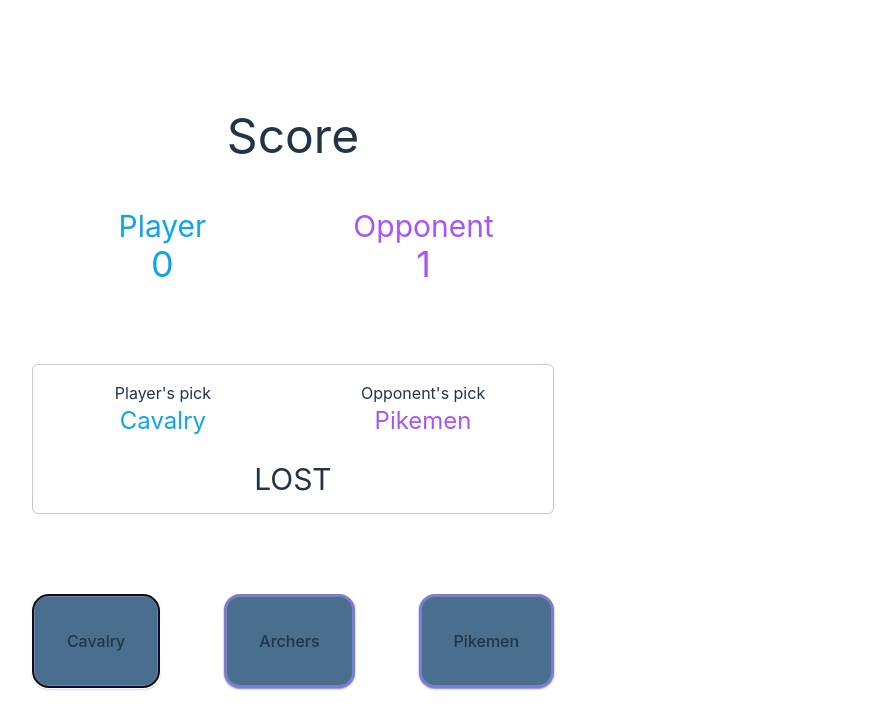
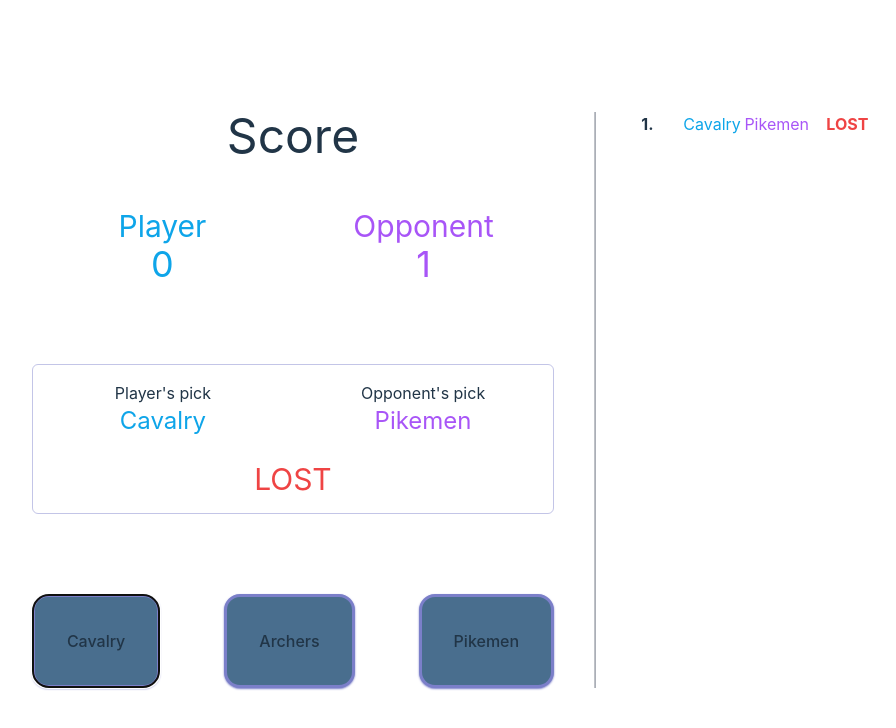
Before and after one commit to ujLevente/neuronation, a React (Vite) app: page / in a window 1280 px wide. Both pictures are taken after a click on the button "Cavalry". Shown: the top 728 px of the page, without its empty margins (347-1243 px from the left). Built offline with nearby package versions, Linux system fonts and the light colour scheme.

Commit message:
history added

```diff
--- a/src/App.tsx
+++ b/src/App.tsx
@@ -1,14 +1,18 @@
 import './App.css';
 import { CurrentBattle } from './app/components/CurrentBattle';
+import { History } from './app/components/History';
 import { Score } from './app/components/Score';
 import { UnitController } from './app/components/UnitController';
 
 function App() {
     return (
-        <div>
-            <Score />
-            <CurrentBattle />
-            <UnitController />
+        <div className="flex relative ">
+            <div>
+                <Score />
+                <CurrentBattle />
+                <UnitController />
+            </div>
+            <History />
         </div>
     );
 }
--- a/src/app/components/CurrentBattle.tsx
+++ b/src/app/components/CurrentBattle.tsx
@@ -24,7 +24,15 @@ export function CurrentBattle() {
                     </p>
                 </div>
             </div>
-            <h3 className="h3 uppercase">{currentMatch.result}</h3>
+            <h3
+                className={`h3 uppercase ${
+                    currentMatch.result === 'won'
+                        ? 'text-green-500'
+                        : 'text-red-500'
+                }`}
+            >
+                {currentMatch.result}
+            </h3>
         </div>
     );
 }
--- /dev/null
+++ b/src/app/components/History/History.tsx
@@ -0,0 +1,27 @@
+import { useSelector } from 'react-redux';
+import { selectHistory } from '../../store/slices/game.slice';
+import { HistoryItem } from './HistoryItem';
+
+export function History() {
+    const history = useSelector(selectHistory);
+
+    if (history.length === 0) {
+        return null;
+    }
+
+    return (
+        <div
+            className={`overflow-y-auto absolute -right-10 top-0
+         translate-x-full border-l-1 border-l-gray-500 px-5 h-full`}
+        >
+            <div className="grid grid-cols-4">
+                {history
+                    .slice(0)
+                    .reverse()
+                    .map((item) => (
+                        <HistoryItem key={item.id} item={item} />
+                    ))}
+            </div>
+        </div>
+    );
+}
--- /dev/null
+++ b/src/app/components/History/HistoryItem.tsx
@@ -0,0 +1,22 @@
+import { MatchType } from '../../store/slices/game.slice';
+
+type HistoryItemProps = {
+    item: MatchType;
+};
+
+export function HistoryItem({ item }: HistoryItemProps) {
+    return (
+        <>
+            <p className="font-bold">{item.id}.</p>
+            <p className="player-color">{item.pick.player}</p>
+            <p className="opponent-color">{item.pick.opponent}</p>
+            <p
+                className={`ml-3 font-bold uppercase ${
+                    item.result === 'won' ? 'text-green-500' : 'text-red-500'
+                }`}
+            >
+                {item.result}
+            </p>
+        </>
+    );
+}
--- /dev/null
+++ b/src/app/components/History/index.ts
@@ -0,0 +1 @@
+export { History } from './History';
--- a/src/app/hooks/usePlayMatch.ts
+++ b/src/app/hooks/usePlayMatch.ts
@@ -7,6 +7,7 @@ import {
     incrementOpponent,
     incrementPlayer,
     MatchType,
+    selectCurrentMatch,
     selectopponentUnitSelectArray,
 } from '../store/slices/game.slice';
 import { useAppDispatch } from '../store/store-ts-util';
@@ -14,11 +15,14 @@ import { useAppDispatch } from '../store/store-ts-util';
 export function usePlayMatch() {
     const dispatch = useAppDispatch();
     const opponentUnitSelectArray = useSelector(selectopponentUnitSelectArray);
+    const lastMatch = useSelector(selectCurrentMatch);
 
     const selectUnit = (unit: UnitType) => {
         const opponentUnit =
             opponentUnitSelectArray[randomIntFromInterval(0, 3)];
+
         const match: MatchType = {
+            id: lastMatch ? lastMatch.id + 1 : 1,
             pick: {
                 opponent: opponentUnit,
                 player: unit,
--- a/src/app/store/slices/game.slice.ts
+++ b/src/app/store/slices/game.slice.ts
@@ -8,6 +8,7 @@ import { RootState } from '../store-ts-util';
 type MatchResultType = 'won' | 'lost';
 
 export type MatchType = {
+    id: number;
     pick: {
         opponent: UnitType;
         player: UnitType;
```
